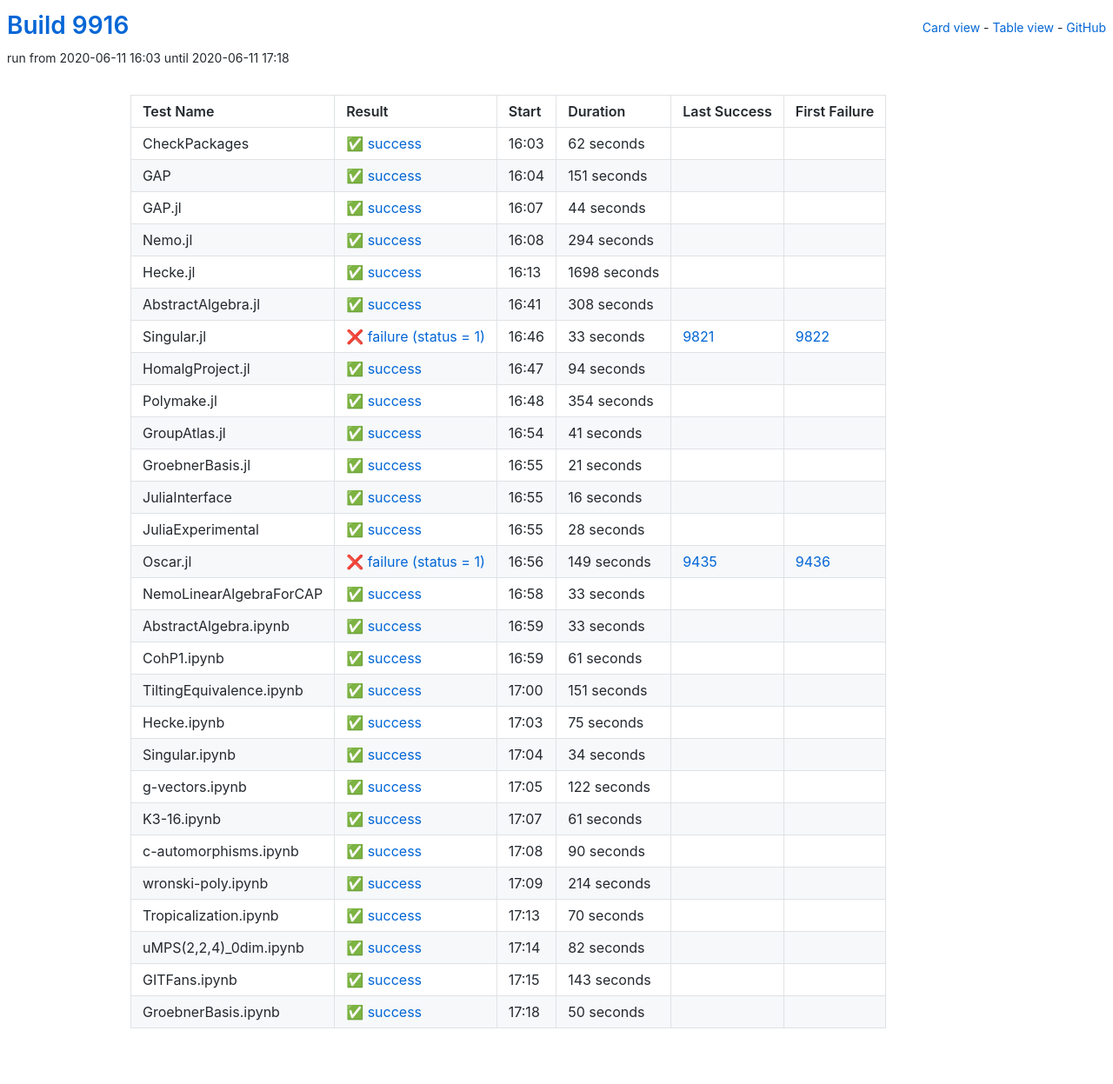
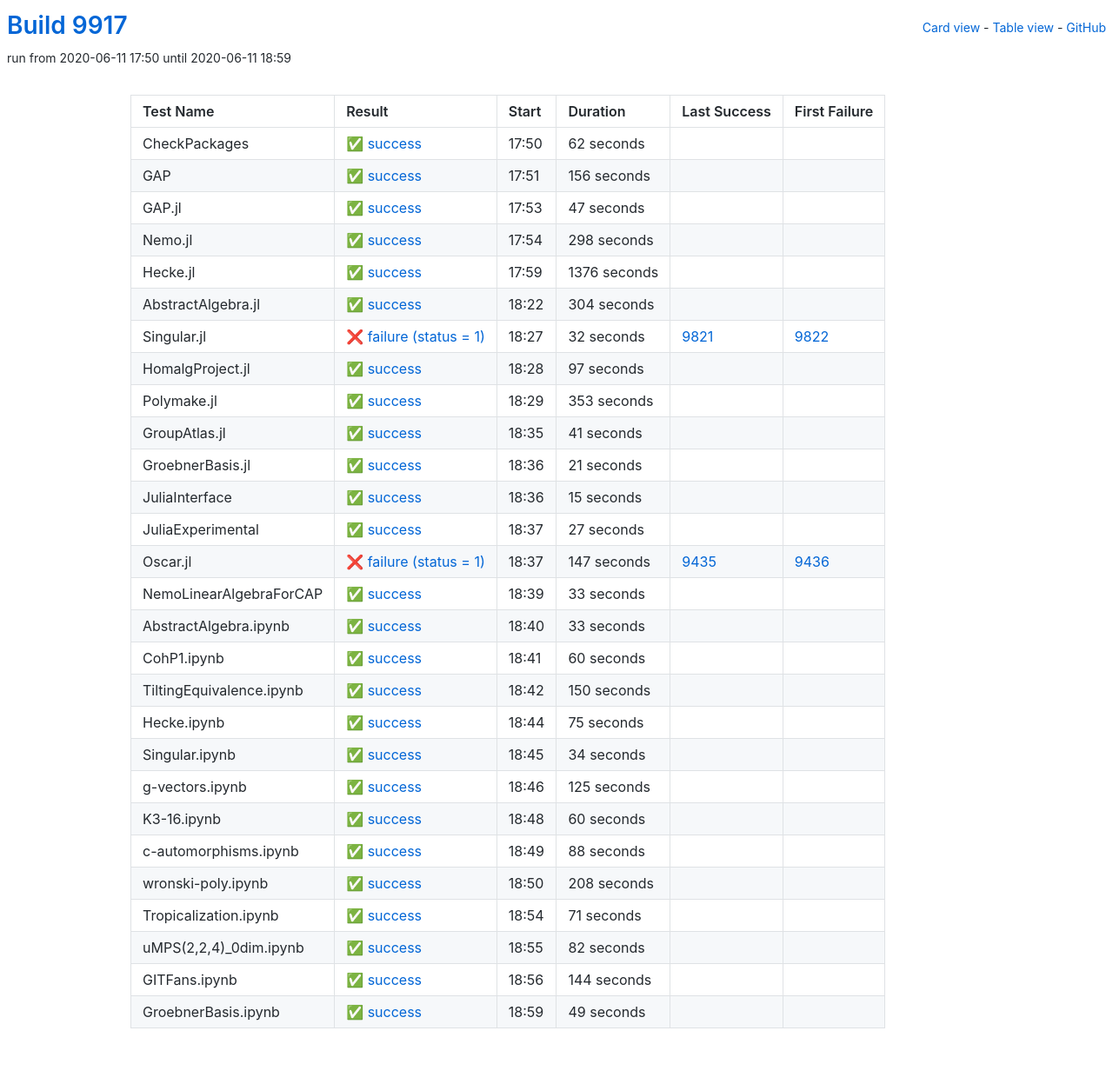
Before and after one commit to oscar-system/oscar-ci-status, a Jekyll site: the page built from table.html, in a window 1280 px wide. Shown: the whole page at 87% size. Built offline with Jekyll 4.4.1, drawn with Linux system fonts in a browser that asks for light colours.

Commit message:
Build #9917

```diff
--- a/_data/ci.yml
+++ b/_data/ci.yml
@@ -1,6 +1,6 @@
 ---
-build: 9916
-build_url: https://oscarci.mathematik.uni-kl.de/job/oscar/9916/
+build: 9917
+build_url: https://oscarci.mathematik.uni-kl.de/job/oscar/9917/
 job: oscar
 organization: oscar-system
 repo: oscar-ci-status
@@ -8,8 +8,8 @@
 tests:
 - name: CheckPackages
   id: checkpackages
-  log: https://oscarci.mathematik.uni-kl.de/job/oscar/9916/artifact/logs/build-9916/CheckPackages.log
-  start: 2020-06-11 16:03
+  log: https://oscarci.mathematik.uni-kl.de/job/oscar/9917/artifact/logs/build-9917/CheckPackages.log
+  start: 2020-06-11 17:50
   success: true
   exitcode: 0
   status: success
@@ -20,104 +20,104 @@
   first_failure_url:
 - name: GAP
   id: gap
-  log: https://oscarci.mathematik.uni-kl.de/job/oscar/9916/artifact/logs/build-9916/GAP.log
-  start: 2020-06-11 16:04
+  log: https://oscarci.mathematik.uni-kl.de/job/oscar/9917/artifact/logs/build-9917/GAP.log
+  start: 2020-06-11 17:51
   success: true
   exitcode: 0
   status: success
-  duration: 151
+  duration: 156
   last_success: false
   last_success_url:
   first_failure: false
   first_failure_url:
 - name: GAP.jl
   id: gap-jl
-  log: https://oscarci.mathematik.uni-kl.de/job/oscar/9916/artifact/logs/build-9916/GAP.jl.log
-  start: 2020-06-11 16:07
+  log: https://oscarci.mathematik.uni-kl.de/job/oscar/9917/artifact/logs/build-9917/GAP.jl.log
+  start: 2020-06-11 17:53
   success: true
   exitcode: 0
   status: success
-  duration: 44
+  duration: 47
   last_success: false
   last_success_url:
   first_failure: false
   first_failure_url:
 - name: Nemo.jl
   id: nemo-jl
-  log: https://oscarci.mathematik.uni-kl.de/job/oscar/9916/artifact/logs/build-9916/Nemo.jl.log
-  start: 2020-06-11 16:08
+  log: https://oscarci.mathematik.uni-kl.de/job/oscar/9917/artifact/logs/build-9917/Nemo.jl.log
+  start: 2020-06-11 17:54
   success: true
   exitcode: 0
   status: success
-  duration: 294
+  duration: 298
   last_success: false
   last_success_url:
   first_failure: false
   first_failure_url:
 - name: Hecke.jl
   id: hecke-jl
-  log: https://oscarci.mathematik.uni-kl.de/job/oscar/9916/artifact/logs/build-9916/Hecke.jl.log
-  start: 2020-06-11 16:13
+  log: https://oscarci.mathematik.uni-kl.de/job/oscar/9917/artifact/logs/build-9917/Hecke.jl.log
+  start: 2020-06-11 17:59
   success: true
   exitcode: 0
   status: success
-  duration: 1698
+  duration: 1376
   last_success: false
   last_success_url:
   first_failure: false
   first_failure_url:
 - name: AbstractAlgebra.jl
   id: abstractalgebra-jl
-  log: https://oscarci.mathematik.uni-kl.de/job/oscar/9916/artifact/logs/build-9916/AbstractAlgebra.jl.log
-  start: 2020-06-11 16:41
+  log: https://oscarci.mathematik.uni-kl.de/job/oscar/9917/artifact/logs/build-9917/AbstractAlgebra.jl.log
+  start: 2020-06-11 18:22
   success: true
   exitcode: 0
   status: success
-  duration: 308
+  duration: 304
   last_success: false
   last_success_url:
   first_failure: false
   first_failure_url:
 - name: Singular.jl
   id: singular-jl
-  log: https://oscarci.mathematik.uni-kl.de/job/oscar/9916/artifact/logs/build-9916/Singular.jl.log
-  start: 2020-06-11 16:46
+  log: https://oscarci.mathematik.uni-kl.de/job/oscar/9917/artifact/logs/build-9917/Singular.jl.log
+  start: 2020-06-11 18:27
   success: false
   exitcode: 1
   status: failure
-  duration: 33
+  duration: 32
   last_success: 9821
   last_success_url: https://oscarci.mathematik.uni-kl.de/job/oscar/9821/
   first_failure: 9822
   first_failure_url: https://oscarci.mathematik.uni-kl.de/job/oscar/9822/
 - name: HomalgProject.jl
   id: homalgproject-jl
-  log: https://oscarci.mathematik.uni-kl.de/job/oscar/9916/artifact/logs/build-9916/HomalgProject.jl.log
-  start: 2020-06-11 16:47
+  log: https://oscarci.mathematik.uni-kl.de/job/oscar/9917/artifact/logs/build-9917/HomalgProject.jl.log
+  start: 2020-06-11 18:28
   success: true
   exitcode: 0
   status: success
-  duration: 94
+  duration: 97
   last_success: false
   last_success_url:
   first_failure: false
   first_failure_url:
 - name: Polymake.jl
   id: polymake-jl
-  log: https://oscarci.mathematik.uni-kl.de/job/oscar/9916/artifact/logs/build-9916/Polymake.jl.log
-  start: 2020-06-11 16:48
+  log: https://oscarci.mathematik.uni-kl.de/job/oscar/9917/artifact/logs/build-9917/Polymake.jl.log
+  start: 2020-06-11 18:29
   success: true
   exitcode: 0
   status: success
-  duration: 354
+  duration: 353
   last_success: false
   last_success_url:
   first_failure: false
   first_failure_url:
 - name: GroupAtlas.jl
   id: groupatlas-jl
-  log: https://oscarci.mathematik.uni-kl.de/job/oscar/9916/artifact/logs/build-9916/GroupAtlas.jl.log
-  start: 2020-06-11 16:54
+  log: https://oscarci.mathematik.uni-kl.de/job/oscar/9917/artifact/logs/build-9917/GroupAtlas.jl.log
+  start: 2020-06-11 18:35
   success: true
   exitcode: 0
   status: success
@@ -128,8 +128,8 @@
   first_failure_url:
 - name: GroebnerBasis.jl
   id: groebnerbasis-jl
-  log: https://oscarci.mathematik.uni-kl.de/job/oscar/9916/artifact/logs/build-9916/GroebnerBasis.jl.log
-  start: 2020-06-11 16:55
+  log: https://oscarci.mathematik.uni-kl.de/job/oscar/9917/artifact/logs/build-9917/GroebnerBasis.jl.log
+  start: 2020-06-11 18:36
   success: true
   exitcode: 0
   status: success
@@ -140,44 +140,44 @@
   first_failure_url:
 - name: JuliaInterface
   id: juliainterface
-  log: https://oscarci.mathematik.uni-kl.de/job/oscar/9916/artifact/logs/build-9916/JuliaInterface.log
-  start: 2020-06-11 16:55
+  log: https://oscarci.mathematik.uni-kl.de/job/oscar/9917/artifact/logs/build-9917/JuliaInterface.log
+  start: 2020-06-11 18:36
   success: true
   exitcode: 0
   status: success
-  duration: 16
+  duration: 15
   last_success: false
   last_success_url:
   first_failure: false
   first_failure_url:
 - name: JuliaExperimental
   id: juliaexperimental
-  log: https://oscarci.mathematik.uni-kl.de/job/oscar/9916/artifact/logs/build-9916/JuliaExperimental.log
-  start: 2020-06-11 16:55
+  log: https://oscarci.mathematik.uni-kl.de/job/oscar/9917/artifact/logs/build-9917/JuliaExperimental.log
+  start: 2020-06-11 18:37
   success: true
   exitcode: 0
   status: success
-  duration: 28
+  duration: 27
   last_success: false
   last_success_url:
   first_failure: false
   first_failure_url:
 - name: Oscar.jl
   id: oscar-jl
-  log: https://oscarci.mathematik.uni-kl.de/job/oscar/9916/artifact/logs/build-9916/Oscar.jl.log
-  start: 2020-06-11 16:56
+  log: https://oscarci.mathematik.uni-kl.de/job/oscar/9917/artifact/logs/build-9917/Oscar.jl.log
+  start: 2020-06-11 18:37
   success: false
   exitcode: 1
   status: failure
-  duration: 149
+  duration: 147
   last_success: 9435
   last_success_url: https://oscarci.mathematik.uni-kl.de/job/oscar/9435/
   first_failure: 9436
   first_failure_url: https://oscarci.mathematik.uni-kl.de/job/oscar/9436/
 - name: NemoLinearAlgebraForCAP
   id: nemolinearalgebraforcap
-  log: https://oscarci.mathematik.uni-kl.de/job/oscar/9916/artifact/logs/build-9916/NemoLinearAlgebraForCAP.log
-  start: 2020-06-11 16:58
+  log: https://oscarci.mathematik.uni-kl.de/job/oscar/9917/artifact/logs/build-9917/NemoLinearAlgebraForCAP.log
+  start: 2020-06-11 18:39
   success: true
   exitcode: 0
   status: success
@@ -188,8 +188,8 @@
   first_failure_url:
 - name: AbstractAlgebra.ipynb
   id: abstractalgebra-ipynb
-  log: https://oscarci.mathematik.uni-kl.de/job/oscar/9916/artifact/logs/build-9916/AbstractAlgebra.ipynb.log
-  start: 2020-06-11 16:59
+  log: https://oscarci.mathematik.uni-kl.de/job/oscar/9917/artifact/logs/build-9917/AbstractAlgebra.ipynb.log
+  start: 2020-06-11 18:40
   success: true
   exitcode: 0
   status: success
@@ -200,32 +200,32 @@
   first_failure_url:
 - name: CohP1.ipynb
   id: cohp1-ipynb
-  log: https://oscarci.mathematik.uni-kl.de/job/oscar/9916/artifact/logs/build-9916/CohP1.ipynb.log
-  start: 2020-06-11 16:59
+  log: https://oscarci.mathematik.uni-kl.de/job/oscar/9917/artifact/logs/build-9917/CohP1.ipynb.log
+  start: 2020-06-11 18:41
   success: true
   exitcode: 0
   status: success
-  duration: 61
+  duration: 60
   last_success: false
   last_success_url:
   first_failure: false
   first_failure_url:
 - name: TiltingEquivalence.ipynb
   id: tiltingequivalence-ipynb
-  log: https://oscarci.mathematik.uni-kl.de/job/oscar/9916/artifact/logs/build-9916/TiltingEquivalence.ipynb.log
-  start: 2020-06-11 17:00
+  log: https://oscarci.mathematik.uni-kl.de/job/oscar/9917/artifact/logs/build-9917/TiltingEquivalence.ipynb.log
+  start: 2020-06-11 18:42
   success: true
   exitcode: 0
   status: success
-  duration: 151
+  duration: 150
   last_success: false
   last_success_url:
   first_failure: false
   first_failure_url:
 - name: Hecke.ipynb
   id: hecke-ipynb
-  log: https://oscarci.mathematik.uni-kl.de/job/oscar/9916/artifact/logs/build-9916/Hecke.ipynb.log
-  start: 2020-06-11 17:03
+  log: https://oscarci.mathematik.uni-kl.de/job/oscar/9917/artifact/logs/build-9917/Hecke.ipynb.log
+  start: 2020-06-11 18:44
   success: true
   exitcode: 0
   status: success
@@ -236,8 +236,8 @@
   first_failure_url:
 - name: Singular.ipynb
   id: singular-ipynb
-  log: https://oscarci.mathematik.uni-kl.de/job/oscar/9916/artifact/logs/build-9916/Singular.ipynb.log
-  start: 2020-06-11 17:04
+  log: https://oscarci.mathematik.uni-kl.de/job/oscar/9917/artifact/logs/build-9917/Singular.ipynb.log
+  start: 2020-06-11 18:45
   success: true
   exitcode: 0
   status: success
@@ -248,68 +248,68 @@
   first_failure_url:
 - name: g-vectors.ipynb
   id: g-vectors-ipynb
-  log: https://oscarci.mathematik.uni-kl.de/job/oscar/9916/artifact/logs/build-9916/g-vectors.ipynb.log
-  start: 2020-06-11 17:05
+  log: https://oscarci.mathematik.uni-kl.de/job/oscar/9917/artifact/logs/build-9917/g-vectors.ipynb.log
+  start: 2020-06-11 18:46
   success: true
   exitcode: 0
   status: success
-  duration: 122
+  duration: 125
   last_success: false
   last_success_url:
   first_failure: false
   first_failure_url:
 - name: K3-16.ipynb
   id: k3-16-ipynb
-  log: https://oscarci.mathematik.uni-kl.de/job/oscar/9916/artifact/logs/build-9916/K3-16.ipynb.log
-  start: 2020-06-11 17:07
+  log: https://oscarci.mathematik.uni-kl.de/job/oscar/9917/artifact/logs/build-9917/K3-16.ipynb.log
+  start: 2020-06-11 18:48
   success: true
   exitcode: 0
   status: success
-  duration: 61
+  duration: 60
   last_success: false
   last_success_url:
   first_failure: false
   first_failure_url:
 - name: c-automorphisms.ipynb
   id: c-automorphisms-ipynb
-  log: https://oscarci.mathematik.uni-kl.de/job/oscar/9916/artifact/logs/build-9916/c-automorphisms.ipynb.log
-  start: 2020-06-11 17:08
+  log: https://oscarci.mathematik.uni-kl.de/job/oscar/9917/artifact/logs/build-9917/c-automorphisms.ipynb.log
+  start: 2020-06-11 18:49
   success: true
   exitcode: 0
   status: success
-  duration: 90
+  duration: 88
   last_success: false
   last_success_url:
   first_failure: false
   first_failure_url:
 - name: wronski-poly.ipynb
   id: wronski-poly-ipynb
-  log: https://oscarci.mathematik.uni-kl.de/job/oscar/9916/artifact/logs/build-9916/wronski-poly.ipynb.log
-  start: 2020-06-11 17:09
+  log: https://oscarci.mathematik.uni-kl.de/job/oscar/9917/artifact/logs/build-9917/wronski-poly.ipynb.log
+  start: 2020-06-11 18:50
   success: true
   exitcode: 0
   status: success
-  duration: 214
+  duration: 208
   last_success: false
   last_success_url:
   first_failure: false
   first_failure_url:
 - name: Tropicalization.ipynb
   id: tropicalization-ipynb
-  log: https://oscarci.mathematik.uni-kl.de/job/oscar/9916/artifact/logs/build-9916/Tropicalization.ipynb.log
-  start: 2020-06-11 17:13
+  log: https://oscarci.mathematik.uni-kl.de/job/oscar/9917/artifact/logs/build-9917/Tropicalization.ipynb.log
+  start: 2020-06-11 18:54
   success: true
   exitcode: 0
   status: success
-  duration: 70
+  duration: 71
   last_success: false
   last_success_url:
   first_failure: false
   first_failure_url:
 - name: uMPS(2,2,4)_0dim.ipynb
   id: umps-2-2-4-0dim-ipynb
-  log: https://oscarci.mathematik.uni-kl.de/job/oscar/9916/artifact/logs/build-9916/uMPS-2-2-4-_0dim.ipynb.log
-  start: 2020-06-11 17:14
+  log: https://oscarci.mathematik.uni-kl.de/job/oscar/9917/artifact/logs/build-9917/uMPS-2-2-4-_0dim.ipynb.log
+  start: 2020-06-11 18:55
   success: true
   exitcode: 0
   status: success
@@ -320,24 +320,24 @@
   first_failure_url:
 - name: GITFans.ipynb
   id: gitfans-ipynb
-  log: https://oscarci.mathematik.uni-kl.de/job/oscar/9916/artifact/logs/build-9916/GITFans.ipynb.log
-  start: 2020-06-11 17:15
+  log: https://oscarci.mathematik.uni-kl.de/job/oscar/9917/artifact/logs/build-9917/GITFans.ipynb.log
+  start: 2020-06-11 18:56
   success: true
   exitcode: 0
   status: success
-  duration: 143
+  duration: 144
   last_success: false
   last_success_url:
   first_failure: false
   first_failure_url:
 - name: GroebnerBasis.ipynb
   id: groebnerbasis-ipynb
-  log: https://oscarci.mathematik.uni-kl.de/job/oscar/9916/artifact/logs/build-9916/GroebnerBasis.ipynb.log
-  start: 2020-06-11 17:18
+  log: https://oscarci.mathematik.uni-kl.de/job/oscar/9917/artifact/logs/build-9917/GroebnerBasis.ipynb.log
+  start: 2020-06-11 18:59
   success: true
   exitcode: 0
   status: success
-  duration: 50
+  duration: 49
   last_success: false
   last_success_url:
   first_failure: false
```
Also changed, not shown: README.md.
